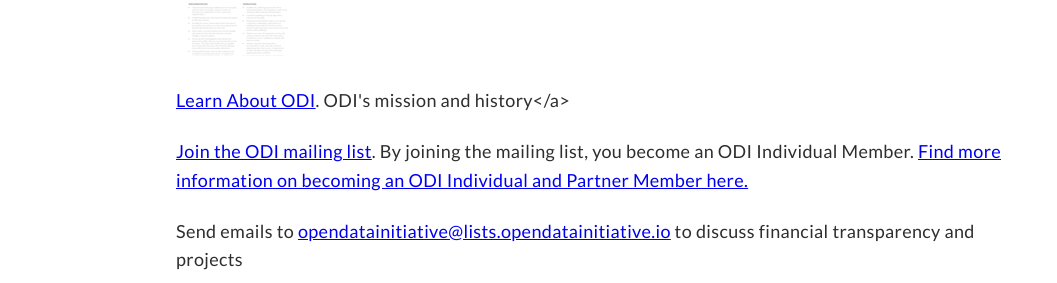
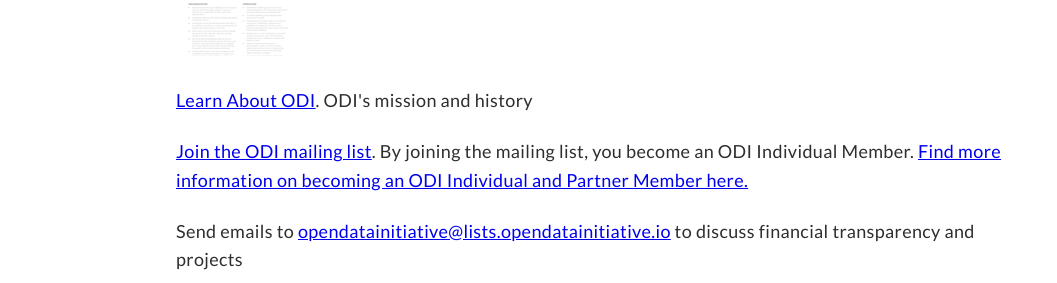
Before and after one commit to opendatainitiative/opendatainitiative.github.io, a Jekyll site: the page built from resources.md, in a window 1280 px wide. Shown: the part 1171-1454 px from the top of the page, without its empty margins (35-1092 px from the left). Built offline with Jekyll 4.4.1, drawn with Linux system fonts in a browser that asks for light colours.

Commit message:
correct html syntax error

```diff
--- a/resources.md
+++ b/resources.md
@@ -50,7 +50,7 @@ title: Resources
      </td>
    </tr>
       <tr>
-    <td colspan="2"><a href="/learn">Learn About ODI</a>. ODI's mission and history</a>
+    <td colspan="2"><a href="/learn">Learn About ODI</a>. ODI's mission and history
     </td>
   </tr>
     <tr>
```
